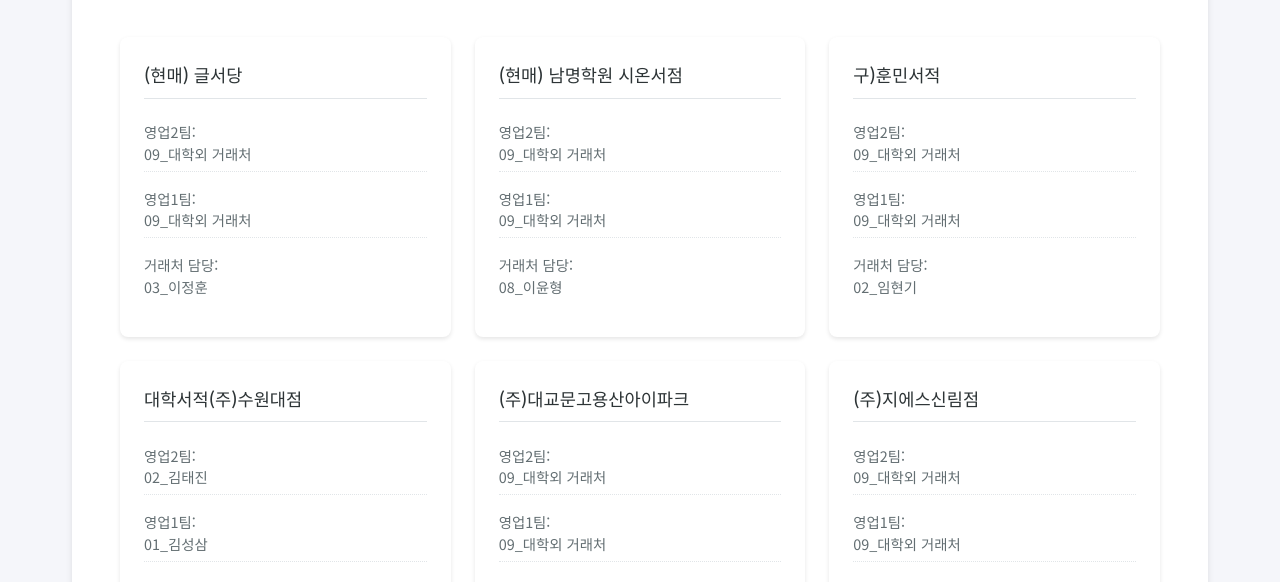
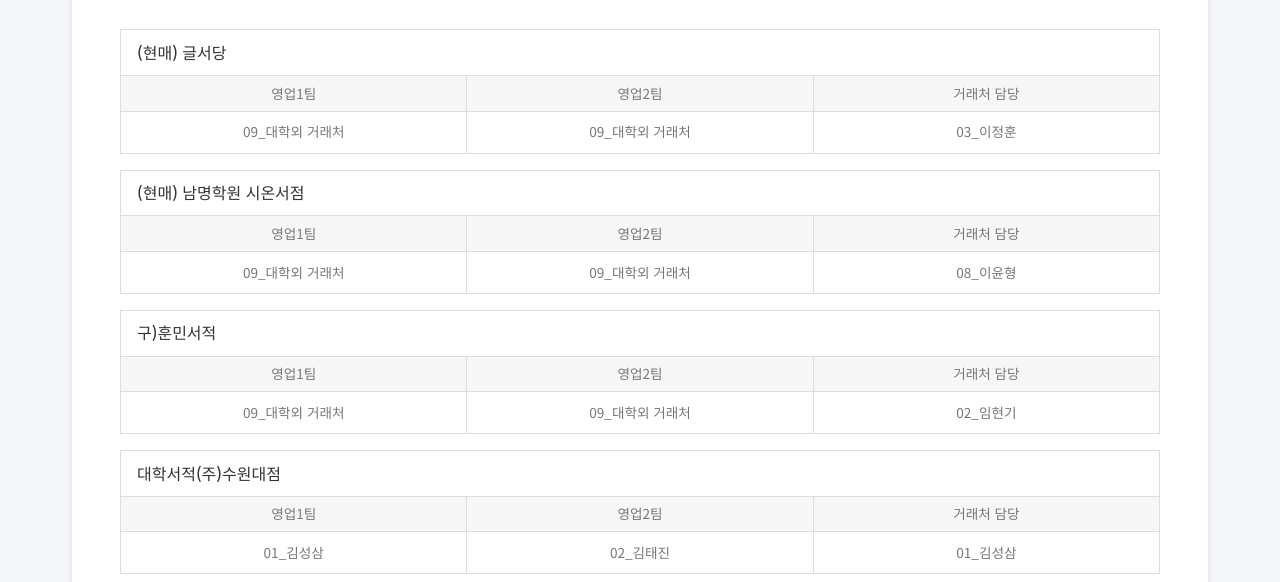
Before and after one commit to kxowls/find_sales, a website: page index.html in a window 1280 px wide. Both pictures are taken after a click on the button 877 px from the left and 204 px from the top of the page. Shown: the part 217-799 px from the top of the page. Drawn offline with Linux system fonts and the light colour scheme; no server answers.

Commit message:
검색 결과를 테이블 형식으로 변경

```diff
--- a/script.js
+++ b/script.js
@@ -179,32 +179,43 @@ document.addEventListener('DOMContentLoaded', () => {
             return;
         }
 
-        const gridContainer = document.createElement('div');
-        gridContainer.className = 'company-grid';
+        const tableContainer = document.createElement('div');
+        tableContainer.className = 'company-table-container';
 
         filteredData.forEach(item => {
             const companyItem = document.createElement('div');
-            companyItem.className = 'company-item';
+            companyItem.className = 'company-table-item';
 
             // 검색어 하이라이트 적용
             const nameHighlighted = highlightText(item.name || '거래처명 없음', currentSearchTerm);
-            const sales1Highlighted = highlightText(item.sales1 || '담당자 미지정', currentSearchTerm);
-            const sales2Highlighted = highlightText(item.sales2 || '담당자 미지정', currentSearchTerm);
-            const managerHighlighted = highlightText(item.manager || '담당자 미지정', currentSearchTerm);
+
+            // 담당자 정보 간소화 처리
+            let sales1Display = item.sales1 || '-';
+            let sales2Display = item.sales2 || '-';
+            let managerDisplay = item.manager || '-';
 
             companyItem.innerHTML = `
-                <h3>${nameHighlighted}</h3>
-                <div class="company-info">
-                    <p>영업2팀:<br>${sales2Highlighted}</p>
-                    <p>영업1팀:<br>${sales1Highlighted}</p>
-                    <p>거래처 담당:<br>${managerHighlighted}</p>
+                <div class="company-table-header">${nameHighlighted}</div>
+                <div class="company-table-content">
+                    <div class="table-column">
+                        <div class="column-header">영업1팀</div>
+                        <div class="column-content">${sales1Display}</div>
+                    </div>
+                    <div class="table-column">
+                        <div class="column-header">영업2팀</div>
+                        <div class="column-content">${sales2Display}</div>
+                    </div>
+                    <div class="table-column">
+                        <div class="column-header">거래처 담당</div>
+                        <div class="column-content">${managerDisplay}</div>
+                    </div>
                 </div>
             `;
             companyItem.addEventListener('click', () => showDetails(item));
-            gridContainer.appendChild(companyItem);
+            tableContainer.appendChild(companyItem);
         });
 
-        companyList.appendChild(gridContainer);
+        companyList.appendChild(tableContainer);
     }
 
     // 상세 정보 표시
--- a/styles.css
+++ b/styles.css
@@ -284,3 +284,94 @@ header h1 {
     border-radius: 2px;
     font-weight: bold;
 }
+
+/* 테이블 형식 검색 결과 스타일 */
+.company-table-container {
+    display: flex;
+    flex-direction: column;
+    width: 100%;
+    padding: 0.5rem 1rem;
+}
+
+.company-table-item {
+    background: white;
+    border-radius: 0;
+    box-shadow: none;
+    cursor: pointer;
+    overflow: hidden;
+    margin-bottom: 1rem;
+    border: 1px solid #ddd;
+}
+
+.company-table-header {
+    padding: 0.6rem 1rem;
+    background-color: white;
+    font-weight: 500;
+    color: #333;
+    border-bottom: 1px solid #ddd;
+    font-size: 1rem;
+}
+
+.company-table-content {
+    display: flex;
+    width: 100%;
+    border-top: none;
+}
+
+.table-column {
+    flex: 1;
+    border-right: 1px solid #ddd;
+    display: flex;
+    flex-direction: column;
+}
+
+.column-header {
+    padding: 0.4rem;
+    background-color: #f7f7f7;
+    color: #777;
+    font-size: 0.85rem;
+    text-align: center;
+    border-bottom: 1px solid #ddd;
+    font-weight: normal;
+}
+
+.column-content {
+    padding: 0.6rem 0.5rem;
+    color: #777;
+    font-size: 0.85rem;
+    text-align: center;
+    min-height: 2.5rem;
+    display: flex;
+    align-items: center;
+    justify-content: center;
+    flex-grow: 1;
+}
+
+.table-column:last-child {
+    border-right: none;
+}
+
+/* 반응형 디자인 조정 */
+@media (max-width: 768px) {
+    .company-table-content {
+        flex-direction: column;
+    }
+
+    .table-column {
+        border-right: none;
+        border-bottom: 1px solid #e1e5e8;
+    }
+
+    .table-column:last-child {
+        border-bottom: none;
+    }
+
+    .column-header, .column-content {
+        text-align: left;
+        padding-left: 1rem;
+    }
+
+    .column-content {
+        justify-content: flex-start;
+    }
+}
```
